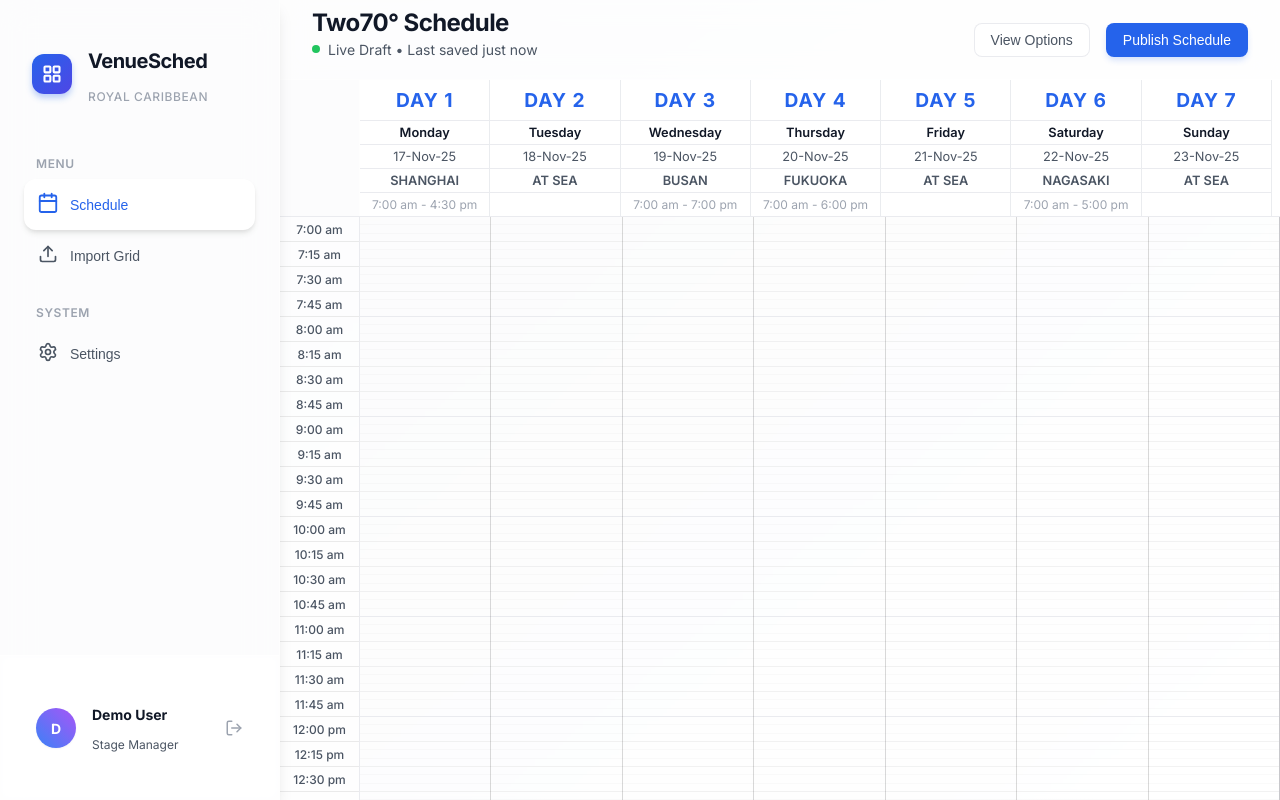
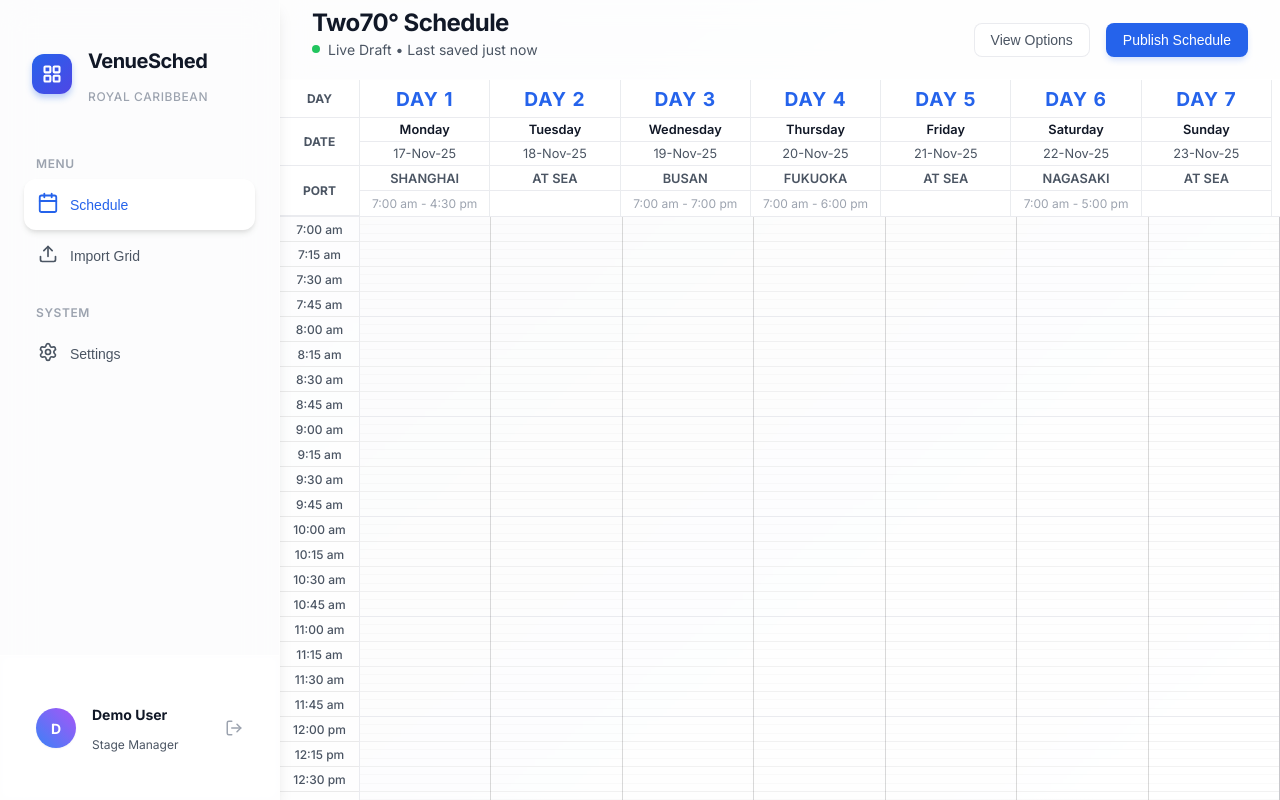
Before and after one commit to oscarpe979/project_q, a React app in the folder frontend/: page / in a window 1280 px wide. Both pictures are taken after a click on the button "Enter Demo Mode". Built offline with nearby package versions, Linux system fonts and the light colour scheme; the HTML template or start-up script is replaced by a standard one.

Commit message:
feat: Enhance schedule grid header with new labels and refined styling.

```diff
--- a/frontend/src/components/Schedule/ScheduleGrid.tsx
+++ b/frontend/src/components/Schedule/ScheduleGrid.tsx
@@ -147,7 +147,12 @@ export const ScheduleGrid: React.FC<ScheduleGridProps> = ({ events, setEvents, i
         <div className="schedule-container">
             {/* Days Header */}
             <div className="days-header">
-                <div className="time-spacer"></div>
+                <div className="time-spacer">
+                    <div className="spacer-label spacer-day">DAY</div>
+                    <div className="spacer-label spacer-date">DATE</div>
+                    <div className="spacer-label spacer-port">PORT</div>
+                    <div className="spacer-label spacer-empty"></div>
+                </div>
                 <div className="days-grid">
                     {days.map((day, i) => {
                         const info = itinerary[i];
--- a/frontend/src/index.css
+++ b/frontend/src/index.css
@@ -316,8 +316,38 @@ body {
 .time-spacer {
   width: 80px;
   flex-shrink: 0;
-  border-right: 1px solid var(--border-light);
-  background: rgba(249, 250, 251, 0.5);
+  border-right: 1px solid var(--border-medium);
+  background: rgba(255, 255, 255, 0.9);
+  display: flex;
+  flex-direction: column;
+}
+
+.spacer-label {
+  display: flex;
+  align-items: center;
+  justify-content: center;
+  font-size: 0.75rem;
+  font-weight: 700;
+  color: var(--text-secondary);
+  border-bottom: 1px solid var(--border-medium);
+  box-sizing: border-box;
+}
+
+.spacer-day {
+  height: 38px;
+}
+
+.spacer-date {
+  height: 48px;
+}
+
+.spacer-port {
+  height: 50px;
+}
+
+.spacer-empty {
+  flex: 1;
+  border-bottom: none;
 }
 
 .days-grid {
@@ -338,6 +368,7 @@ body {
 }
 
 .header-row-day-number {
+  height: 38px;
   font-size: 1.2rem;
   font-weight: 700;
   color: var(--text-accent);
@@ -345,38 +376,53 @@ body {
   letter-spacing: 0.05em;
   padding: 0.5rem 0.25rem;
   border-bottom: 1px solid var(--border-medium);
+  display: flex;
+  align-items: center;
+  justify-content: center;
 }
 
 .header-row-day-name {
+  height: 24px;
   font-size: .8rem;
   font-weight: 600;
   color: var(--text-primary);
-  padding: 0.25rem;
+  padding: 0;
   border-bottom: 1px solid var(--border-medium);
+  display: flex;
+  align-items: center;
+  justify-content: center;
 }
 
 .header-row-date {
+  height: 24px;
   font-size: 0.8rem;
   color: var(--text-secondary);
   font-weight: 400;
-  padding: 0.25rem;
+  padding: 0;
   border-bottom: 1px solid var(--border-medium);
+  display: flex;
+  align-items: center;
+  justify-content: center;
 }
 
 .header-row-location {
+  height: 25px;
   font-size: 0.8rem;
   font-weight: 600;
   color: var(--text-secondary);
   text-transform: uppercase;
-  padding: 0.25rem;
+  padding: 0;
   border-bottom: 1px solid var(--border-medium);
+  display: flex;
+  align-items: center;
+  justify-content: center;
 }
 
 .header-row-time {
+  height: 25px;
   font-size: 0.75rem;
   color: var(--text-tertiary);
-  min-height: 1.2em;
-  padding: 0.25rem;
+  padding: 0;
   display: flex;
   align-items: center;
   justify-content: center;
```
